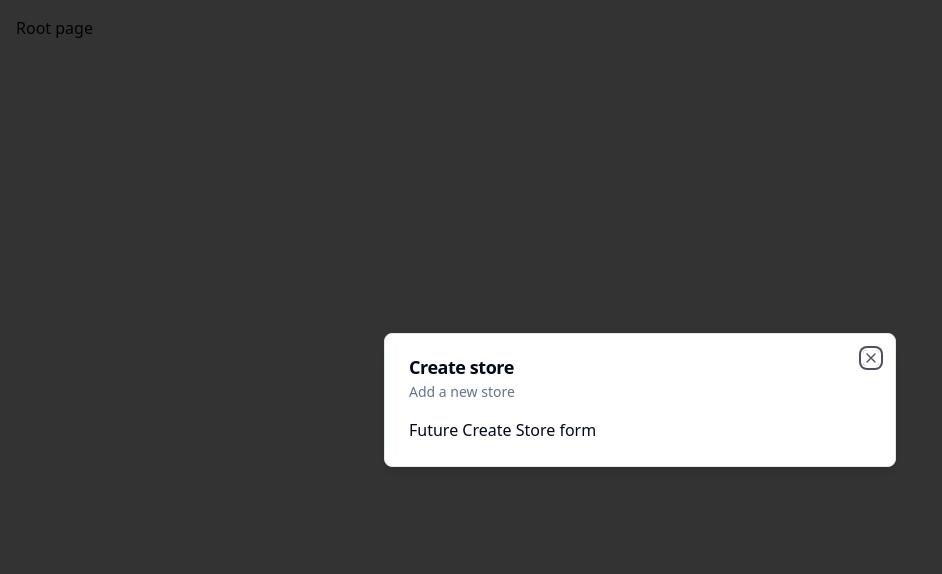
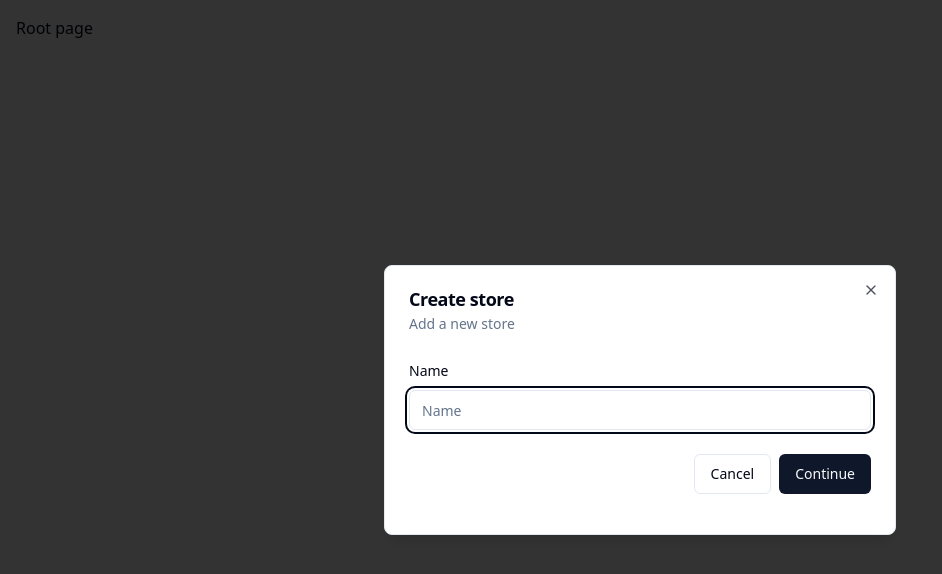
Before and after one commit to iamshivakhatri/Admin, a Next.js app: page / in a window 1280 px wide. Shown: the top 574 px of the page, without its empty margins (0-942 px from the left). Built offline with nearby package versions, Linux system fonts and the light colour scheme.

Commit message:
Completed Form using zod

```diff
--- a/components/modals/store-modal.tsx
+++ b/components/modals/store-modal.tsx
@@ -1,10 +1,34 @@
 "use client";
+
+import * as z from "zod";
+import { useForm } from "react-hook-form";
+import { zodResolver } from "@hookform/resolvers/zod";
 
 import { Modal } from "@/components/ui/modal";
 import { useStoreModal  } from "@/hooks/use-store-modal";
+import { Form, FormControl, FormField, FormItem, FormLabel, FormMessage } from "@/components/ui/form";
+import { Button } from "@/components/ui/button";
+import { Input } from "@/components/ui/input";
+
+const formSchema = z.object({
+    name: z.string().min(1),
+});
 
 export const StoreModal = () => {
     const storeModal = useStoreModal();
+
+    const form = useForm<z.infer<typeof formSchema>>({
+        resolver: zodResolver(formSchema),
+        defaultValues: {
+            name: "",
+        },
+
+    });
+
+    const onSubmit = async (values: z.infer<typeof formSchema>) => {
+        // create store
+        console.log(values);
+    }
 
     return(
     <Modal
@@ -13,7 +37,46 @@
         isOpen={storeModal.isOpen}
         onClose={storeModal.onClose}
     >
-        Future Create Store form
+        <div className="space-y-4 py-2 pb-4">
+            <Form {...form}>
+                <form onSubmit = {form.handleSubmit(onSubmit)}>
+                    <FormField
+                    control = {form.control}
+                    name="name"
+                    render={({field})=> <FormItem>
+                            <FormLabel> Name</FormLabel>
+                            <FormControl>
+                                <Input
+                                    {...field}
+                                    type="text"
+                                    placeholder="Name"
+                                    className="w-full"
+                                />
+                            </FormControl>
+                            <FormMessage/>
+
+                        </FormItem>
+
+                    }
+                    />
+                    <div className="pt-6 space-x-2 flex items-center  justify-end w-full">
+                        <Button variant= "outline"
+                            onClick={storeModal.onClose}
+                        >
+                           Cancel
+                         </Button>
+                        <Button type="submit">    Continue   </Button>
+
+                    </div>
+
+
+
+                </form>
+
+            </Form>
+
+
+        </div>
     </Modal>
     )
 
--- /dev/null
+++ b/components/ui/form.tsx
@@ -0,0 +1,176 @@
+import * as React from "react"
+import * as LabelPrimitive from "@radix-ui/react-label"
+import { Slot } from "@radix-ui/react-slot"
+import {
+  Controller,
+  ControllerProps,
+  FieldPath,
+  FieldValues,
+  FormProvider,
+  useFormContext,
+} from "react-hook-form"
+
+import { cn } from "@/lib/utils"
+import { Label } from "@/components/ui/label"
+
+const Form = FormProvider
+
+type FormFieldContextValue<
+  TFieldValues extends FieldValues = FieldValues,
+  TName extends FieldPath<TFieldValues> = FieldPath<TFieldValues>
+> = {
+  name: TName
+}
+
+const FormFieldContext = React.createContext<FormFieldContextValue>(
+  {} as FormFieldContextValue
+)
+
+const FormField = <
+  TFieldValues extends FieldValues = FieldValues,
+  TName extends FieldPath<TFieldValues> = FieldPath<TFieldValues>
+>({
+  ...props
+}: ControllerProps<TFieldValues, TName>) => {
+  return (
+    <FormFieldContext.Provider value={{ name: props.name }}>
+      <Controller {...props} />
+    </FormFieldContext.Provider>
+  )
+}
+
+const useFormField = () => {
+  const fieldContext = React.useContext(FormFieldContext)
+  const itemContext = React.useContext(FormItemContext)
+  const { getFieldState, formState } = useFormContext()
+
+  const fieldState = getFieldState(fieldContext.name, formState)
+
+  if (!fieldContext) {
+    throw new Error("useFormField should be used within <FormField>")
+  }
+
+  const { id } = itemContext
+
+  return {
+    id,
+    name: fieldContext.name,
+    formItemId: `${id}-form-item`,
+    formDescriptionId: `${id}-form-item-description`,
+    formMessageId: `${id}-form-item-message`,
+    ...fieldState,
+  }
+}
+
+type FormItemContextValue = {
+  id: string
+}
+
+const FormItemContext = React.createContext<FormItemContextValue>(
+  {} as FormItemContextValue
+)
+
+const FormItem = React.forwardRef<
+  HTMLDivElement,
+  React.HTMLAttributes<HTMLDivElement>
+>(({ className, ...props }, ref) => {
+  const id = React.useId()
+
+  return (
+    <FormItemContext.Provider value={{ id }}>
+      <div ref={ref} className={cn("space-y-2", className)} {...props} />
+    </FormItemContext.Provider>
+  )
+})
+FormItem.displayName = "FormItem"
+
+const FormLabel = React.forwardRef<
+  React.ElementRef<typeof LabelPrimitive.Root>,
+  React.ComponentPropsWithoutRef<typeof LabelPrimitive.Root>
+>(({ className, ...props }, ref) => {
+  const { error, formItemId } = useFormField()
+
+  return (
+    <Label
+      ref={ref}
+      className={cn(error && "text-destructive", className)}
+      htmlFor={formItemId}
+      {...props}
+    />
+  )
+})
+FormLabel.displayName = "FormLabel"
+
+const FormControl = React.forwardRef<
+  React.ElementRef<typeof Slot>,
+  React.ComponentPropsWithoutRef<typeof Slot>
+>(({ ...props }, ref) => {
+  const { error, formItemId, formDescriptionId, formMessageId } = useFormField()
+
+  return (
+    <Slot
+      ref={ref}
+      id={formItemId}
+      aria-describedby={
+        !error
+          ? `${formDescriptionId}`
+          : `${formDescriptionId} ${formMessageId}`
+      }
+      aria-invalid={!!error}
+      {...props}
+    />
+  )
+})
+FormControl.displayName = "FormControl"
+
+const FormDescription = React.forwardRef<
+  HTMLParagraphElement,
+  React.HTMLAttributes<HTMLParagraphElement>
+>(({ className, ...props }, ref) => {
+  const { formDescriptionId } = useFormField()
+
+  return (
+    <p
+      ref={ref}
+      id={formDescriptionId}
+      className={cn("text-sm text-muted-foreground", className)}
+      {...props}
+    />
+  )
+})
+FormDescription.displayName = "FormDescription"
+
+const FormMessage = React.forwardRef<
+  HTMLParagraphElement,
+  React.HTMLAttributes<HTMLParagraphElement>
+>(({ className, children, ...props }, ref) => {
+  const { error, formMessageId } = useFormField()
+  const body = error ? String(error?.message) : children
+
+  if (!body) {
+    return null
+  }
+
+  return (
+    <p
+      ref={ref}
+      id={formMessageId}
+      className={cn("text-sm font-medium text-destructive", className)}
+      {...props}
+    >
+      {body}
+    </p>
+  )
+})
+FormMessage.displayName = "FormMessage"
+
+export {
+  useFormField,
+  Form,
+  FormItem,
+  FormLabel,
+  FormControl,
+  FormDescription,
+  FormMessage,
+  FormField,
+}
--- /dev/null
+++ b/components/ui/input.tsx
@@ -0,0 +1,25 @@
+import * as React from "react"
+
+import { cn } from "@/lib/utils"
+
+export interface InputProps
+  extends React.InputHTMLAttributes<HTMLInputElement> {}
+
+const Input = React.forwardRef<HTMLInputElement, InputProps>(
+  ({ className, type, ...props }, ref) => {
+    return (
+      <input
+        type={type}
+        className={cn(
+          "flex h-10 w-full rounded-md border border-input bg-background px-3 py-2 text-sm ring-offset-background file:border-0 file:bg-transparent file:text-sm file:font-medium placeholder:text-muted-foreground focus-visible:outline-none focus-visible:ring-2 focus-visible:ring-ring focus-visible:ring-offset-2 disabled:cursor-not-allowed disabled:opacity-50",
+          className
+        )}
+        ref={ref}
+        {...props}
+      />
+    )
+  }
+)
+Input.displayName = "Input"
+
+export { Input }
--- /dev/null
+++ b/components/ui/label.tsx
@@ -0,0 +1,26 @@
+"use client"
+
+import * as React from "react"
+import * as LabelPrimitive from "@radix-ui/react-label"
+import { cva, type VariantProps } from "class-variance-authority"
+
+import { cn } from "@/lib/utils"
+
+const labelVariants = cva(
+  "text-sm font-medium leading-none peer-disabled:cursor-not-allowed peer-disabled:opacity-70"
+)
+
+const Label = React.forwardRef<
+  React.ElementRef<typeof LabelPrimitive.Root>,
+  React.ComponentPropsWithoutRef<typeof LabelPrimitive.Root> &
+    VariantProps<typeof labelVariants>
+>(({ className, ...props }, ref) => (
+  <LabelPrimitive.Root
+    ref={ref}
+    className={cn(labelVariants(), className)}
+    {...props}
+  />
+))
+Label.displayName = LabelPrimitive.Root.displayName
+
+export { Label }
--- a/package.json
+++ b/package.json
@@ -10,7 +10,9 @@
   },
   "dependencies": {
     "@clerk/nextjs": "^4.29.9",
+    "@hookform/resolvers": "^3.3.4",
     "@radix-ui/react-dialog": "^1.0.5",
+    "@radix-ui/react-label": "^2.0.2",
     "@radix-ui/react-slot": "^1.0.2",
     "class-variance-authority": "^0.7.0",
     "clsx": "^2.1.0",
@@ -18,8 +20,10 @@
     "next": "14.1.1",
     "react": "^18",
     "react-dom": "^18",
+    "react-hook-form": "^7.51.0",
     "tailwind-merge": "^2.2.1",
     "tailwindcss-animate": "^1.0.7",
+    "zod": "^3.22.4",
     "zustand": "^4.5.2"
   },
   "devDependencies": {
```
Also changed, not shown: 1 other file (tests, documents, lock files or other folders).
